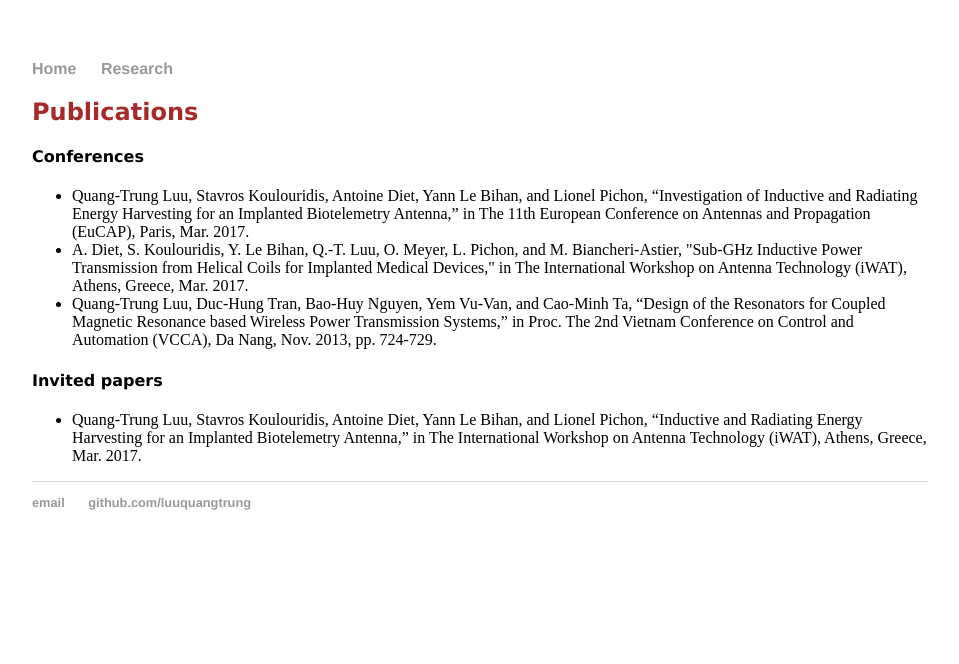
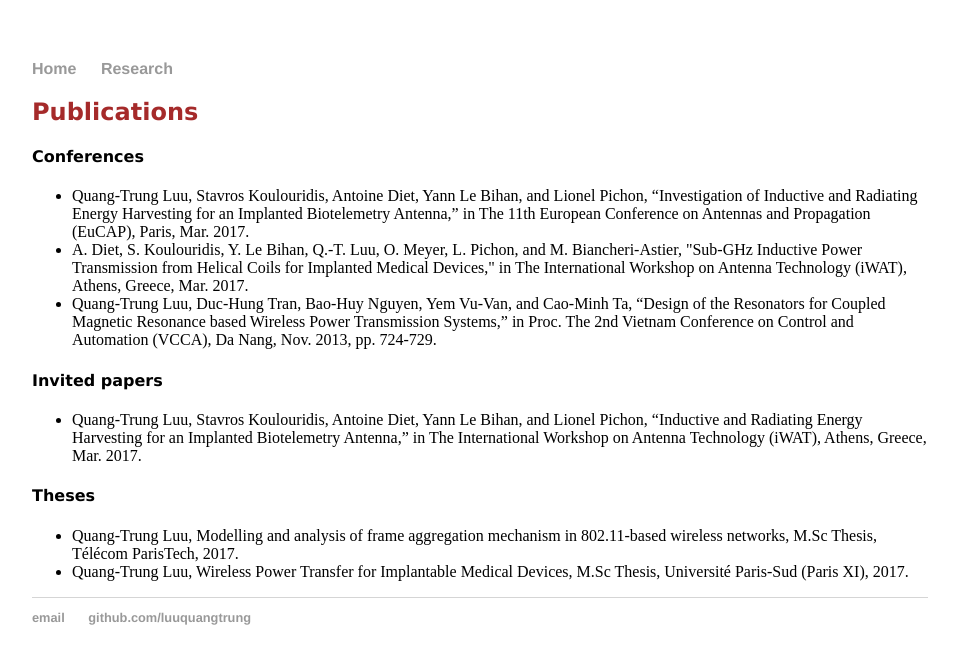
Before and after one commit to luuquangtrung/luuquangtrung.github.io_v1, a Jekyll site: the page built from research/index.html, in a window 1280 px wide. Shown: the top 664 px of the page, without its empty margins (160-1119 px from the left). Built offline with Jekyll 4.4.1, drawn with Linux system fonts in a browser that asks for light colours.

Commit message:
Update index.html

```diff
--- a/research/index.html
+++ b/research/index.html
@@ -33,3 +33,16 @@ title: Research
 	Quang-Trung Luu, Stavros Koulouridis, Antoine Diet, Yann Le Bihan, and Lionel Pichon, “Inductive and Radiating Energy Harvesting for an Implanted Biotelemetry Antenna,” in The International Workshop on Antenna Technology (iWAT), Athens, Greece, Mar. 2017.
 	</li>
 </ul>
+
+<div>
+<h4 style="font-family:verdana;">Theses</h4>
+</div>
+
+<ul>
+	<li>
+	Quang-Trung Luu, Modelling and analysis of frame aggregation mechanism in 802.11-based wireless networks, M.Sc Thesis, Télécom ParisTech, 2017.
+	</li>
+	<li>
+	Quang-Trung Luu, Wireless Power Transfer for Implantable Medical Devices, M.Sc Thesis, Université Paris-Sud (Paris XI), 2017.
+	</li>
+</ul>
```
